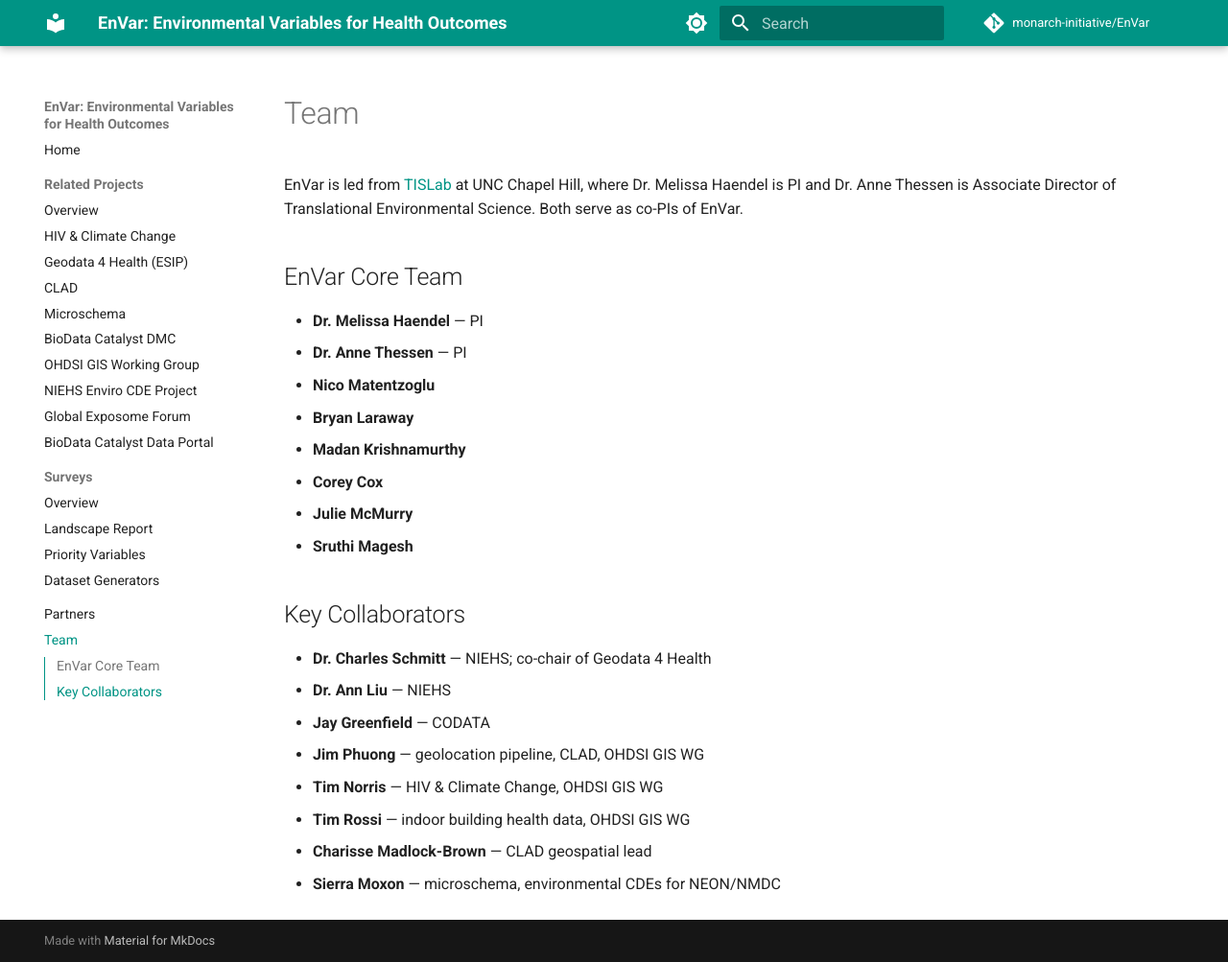
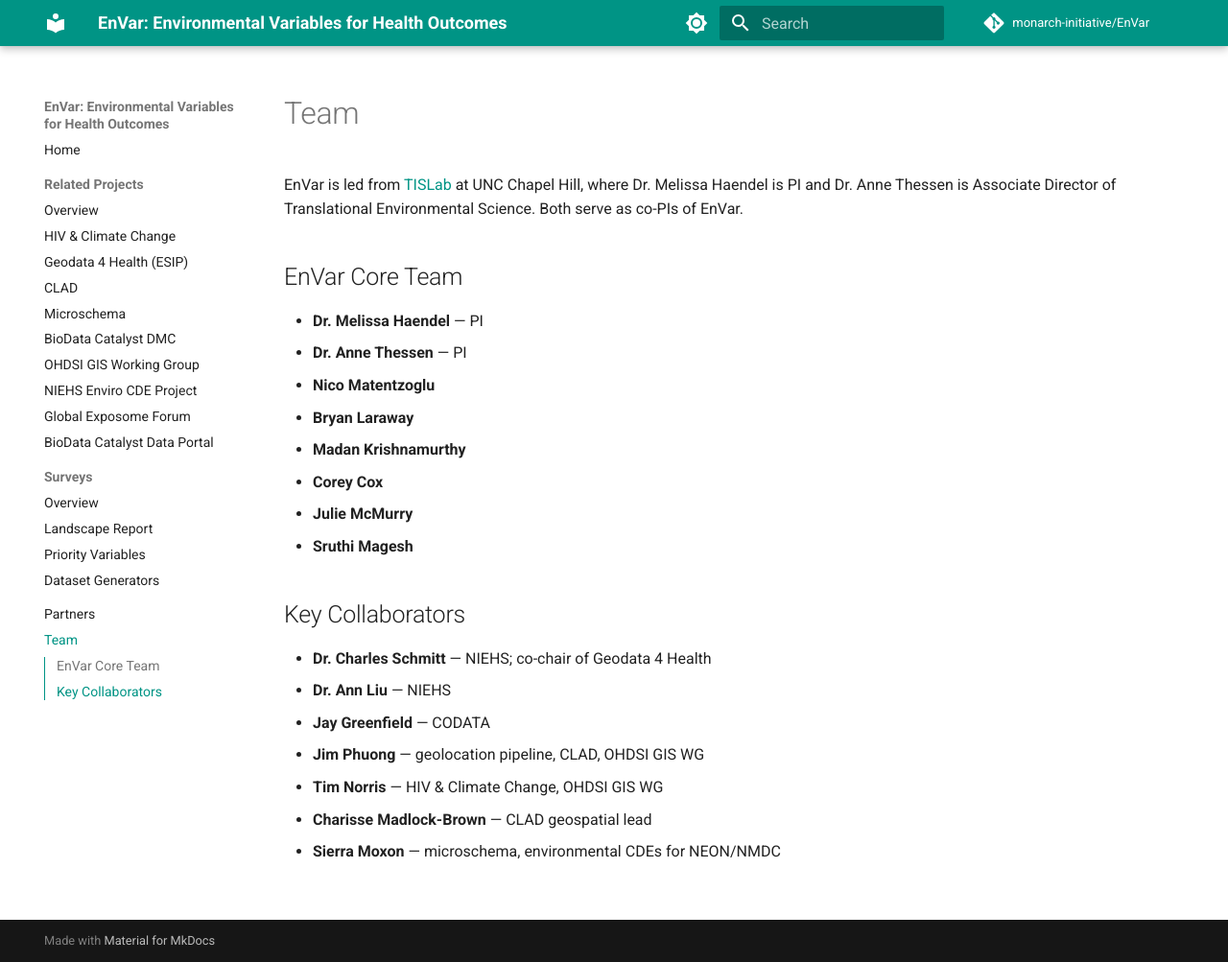
Before and after one commit to monarch-initiative/envar, an MkDocs documentation site: the page built from docs/team.md, in a window 1280 px wide and 1003 px high. Shown: the whole window at 96% size. Built offline with MkDocs 1.6.1 and Material for MkDocs 9.7.7, drawn with Linux system fonts in a browser that asks for light colours; comment, search, counter and statistics services are not loaded.

Commit message:
Update team.md

```diff
--- a/docs/team.md
+++ b/docs/team.md
@@ -20,6 +20,5 @@
 - **Jay Greenfield** — CODATA
 - **Jim Phuong** — geolocation pipeline, CLAD, OHDSI GIS WG
 - **Tim Norris** — HIV & Climate Change, OHDSI GIS WG
-- **Tim Rossi** — indoor building health data, OHDSI GIS WG
 - **Charisse Madlock-Brown** — CLAD geospatial lead
 - **Sierra Moxon** — microschema, environmental CDEs for NEON/NMDC
```
